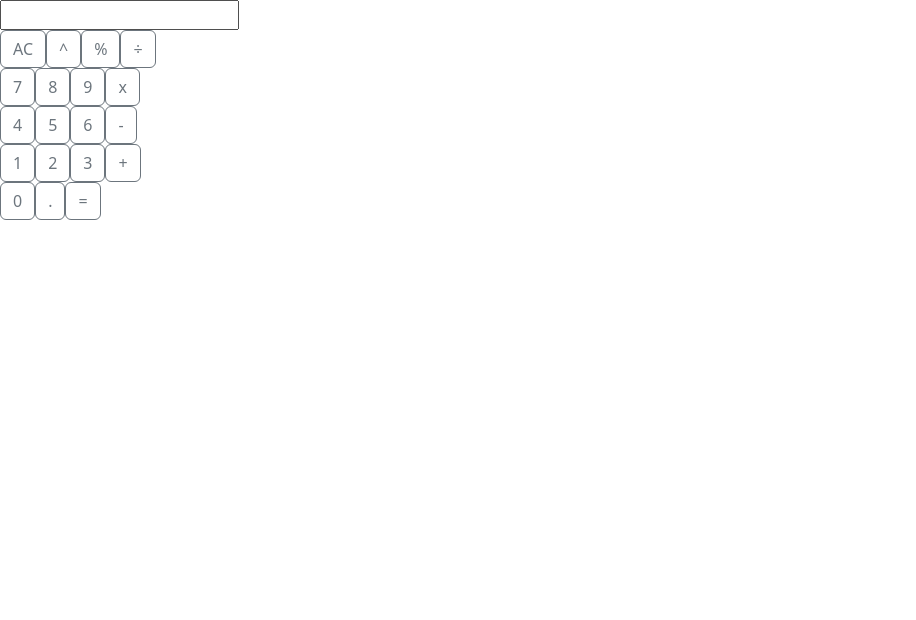
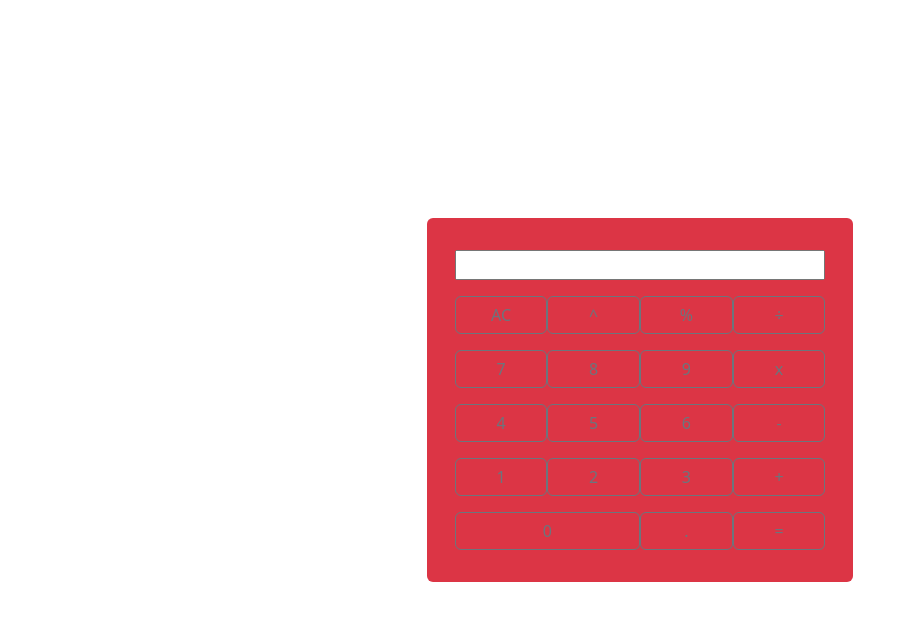
Before and after one commit to muriisantuss/CalculatorBootstrap, an Angular app: page / in a window 1280 px wide. Shown: the top 620 px of the page, without its empty margins (0-916 px from the left). Built offline with nearby package versions, Linux system fonts and the light colour scheme.

Commit message:
start bootstrap

```diff
--- a/src/app/calculator/calculator.component.html
+++ b/src/app/calculator/calculator.component.html
@@ -1,80 +1,135 @@
-<main>
-  <section>
-    <div id="calculator">
-      <input
+<main class="d-flex align-items-center justify-content-center vh-100 ">
+  <section class="row col-md-4 justify-content-center bg-danger rounded p-3">
+    <div class="mt-3 row ">
+      <input class="text-center"
         type="text"
         id="display"
         [(ngModel)]="displayValue"
         maxLength="{3}"
         readonly
       />
-      <br />
-      <button class="btn btn-outline-secondary" (click)="clearDisplay()">
+    </div>
+
+    <div class="mt-3 row">
+      <button class="btn btn-outline-secondary col" (click)="clearDisplay()">
         AC
       </button>
-      <button class="btn btn-outline-secondary" (click)="appendToDisplay('**')">
+      <button
+        class="btn btn-outline-secondary col"
+        (click)="appendToDisplay('**')"
+      >
         ^
       </button>
-      <button class="btn btn-outline-secondary" (click)="appendToDisplay('%')">
+      <button
+        class="btn btn-outline-secondary col"
+        (click)="appendToDisplay('%')"
+      >
         %
       </button>
-      <button class="btn btn-outline-secondary" (click)="appendToDisplay('/')">
+      <button
+        class="btn btn-outline-secondary col"
+        (click)="appendToDisplay('/')"
+      >
         ÷
       </button>
-      <br />
-
-      <button class="btn btn-outline-secondary" (click)="appendToDisplay('7')">
+    </div>
+    <div class="mt-3 row">
+      <button
+        class="btn btn-outline-secondary col"
+        (click)="appendToDisplay('7')"
+      >
         7
       </button>
-      <button class="btn btn-outline-secondary" (click)="appendToDisplay('8')">
+      <button
+        class="btn btn-outline-secondary col col"
+        (click)="appendToDisplay('8')"
+      >
         8
       </button>
-      <button class="btn btn-outline-secondary" (click)="appendToDisplay('9')">
+      <button
+        class="btn btn-outline-secondary col"
+        (click)="appendToDisplay('9')"
+      >
         9
       </button>
-      <button class="btn btn-outline-secondary" (click)="appendToDisplay('*')">
+      <button
+        class="btn btn-outline-secondary col"
+        (click)="appendToDisplay('*')"
+      >
         x
       </button>
-      <br />
-
-      <button class="btn btn-outline-secondary" (click)="appendToDisplay('4')">
+    </div>
+    <div class="mt-3 row">
+      <button
+        class="btn btn-outline-secondary col"
+        (click)="appendToDisplay('4')"
+      >
         4
       </button>
-      <button class="btn btn-outline-secondary" (click)="appendToDisplay('5')">
+      <button
+        class="btn btn-outline-secondary col"
+        (click)="appendToDisplay('5')"
+      >
         5
       </button>
-      <button class="btn btn-outline-secondary" (click)="appendToDisplay('6')">
+      <button
+        class="btn btn-outline-secondary col"
+        (click)="appendToDisplay('6')"
+      >
         6
       </button>
-      <button class="btn btn-outline-secondary" (click)="appendToDisplay('-')">
+      <button
+        class="btn btn-outline-secondary col"
+        (click)="appendToDisplay('-')"
+      >
         -
       </button>
-      <br />
-
-      <button class="btn btn-outline-secondary" (click)="appendToDisplay('1')">
+    </div>
+    <div class="mt-3 row">
+      <button
+        class="btn btn-outline-secondary col"
+        (click)="appendToDisplay('1')"
+      >
         1
       </button>
-      <button class="btn btn-outline-secondary" (click)="appendToDisplay('2')">
+      <button
+        class="btn btn-outline-secondary col"
+        (click)="appendToDisplay('2')"
+      >
         2
       </button>
-      <button class="btn btn-outline-secondary" (click)="appendToDisplay('3')">
+      <button
+        class="btn btn-outline-secondary col"
+        (click)="appendToDisplay('3')"
+      >
         3
       </button>
-      <button class="btn btn-outline-secondary" (click)="appendToDisplay('+')">
+      <button
+        class="btn btn-outline-secondary col"
+        (click)="appendToDisplay('+')"
+      >
         +
       </button>
-      <br />
-
-      <button class="btn btn-outline-secondary" (click)="appendToDisplay('0')">
+    </div>
+    <div class="mt-3 mb-3  row">
+      <button
+        class="btn btn-outline-secondary col-6"
+        (click)="appendToDisplay('0')"
+      >
         0
       </button>
-      <button class="btn btn-outline-secondary" (click)="appendToDisplay('.')">
+      <button
+        class="btn btn-outline-secondary col"
+        (click)="appendToDisplay('.')"
+      >
         .
       </button>
-      <button class="btn btn-outline-secondary" (click)="calculateOperations()">
+      <button
+        class="btn btn-outline-secondary col"
+        (click)="calculateOperations()"
+      >
         =
       </button>
-      <br />
     </div>
   </section>
 </main>
```
